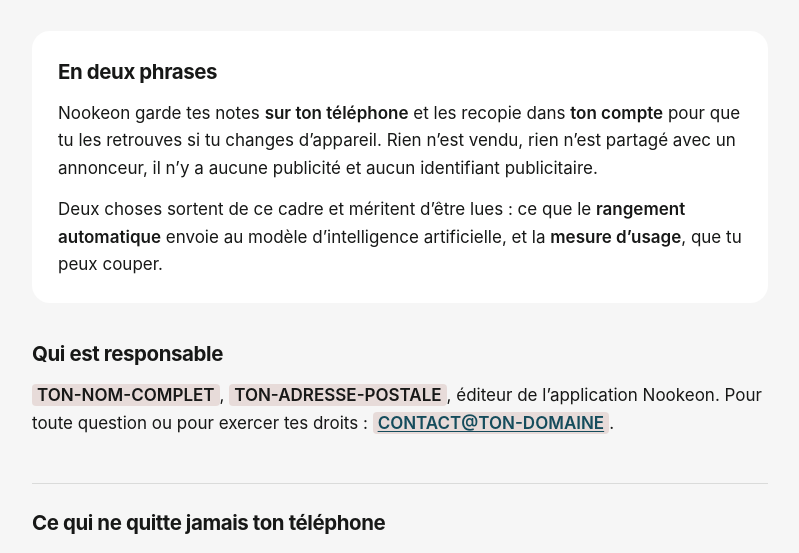
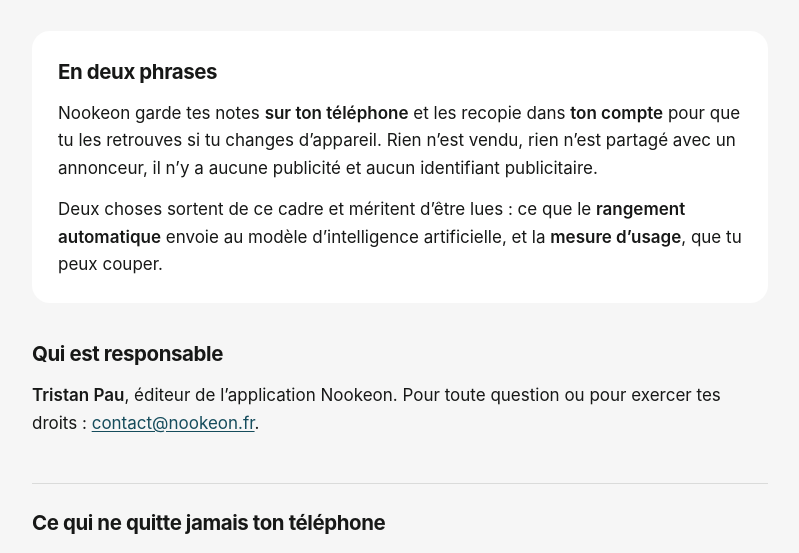
Before and after one commit to CaptainHook1/nookeon-legal, a plain HTML site: page index.html in a window 1280 px wide. Shown: the part 236-789 px from the top of the page, without its empty margins (240-1039 px from the left). Drawn offline with Linux system fonts and the light colour scheme.

Commit message:
Le responsable de traitement est nomme, et joignable

```diff
--- a/index.html
+++ b/index.html
@@ -15,10 +15,16 @@
       de confidentialité qui donne l'adresse IP de son lecteur à Google Fonts
       se contredit avant sa première phrase.
 
-      ⚠️ TROIS BLANCS À REMPLIR AVANT DE PUBLIER, écrits pour qu'on ne puisse
-      pas les rater : TON-NOM-COMPLET, CONTACT@TON-DOMAINE et TON-ADRESSE-POSTALE.
-      Le RGPD (art. 13) exige l'identité et le contact du responsable de
-      traitement : sans eux, cette page ne vaut rien.
+      L'identité du responsable de traitement est celle qu'exige le RGPD
+      (art. 13) : un nom et un moyen de contact. PAS D'ADRESSE POSTALE ici, et
+      c'est un choix — l'article 13 demande « les coordonnées », qu'une adresse
+      e-mail satisfait. L'adresse redeviendra obligatoire le jour où il faudra
+      des MENTIONS LÉGALES (LCEN art. 6-III), c'est-à-dire quand l'app sera
+      vendue ; ce sera une autre page.
+
+      ⚠️ `contact@nookeon.fr` DOIT RECEVOIR DU COURRIER. Une adresse de contact
+      RGPD qui rebondit vaut moins que pas d'adresse du tout : le délai d'un
+      mois court quand même, et c'est la première chose qu'un plaignant montre.
 
       ⚠️ ET UNE PHRASE QUI MANQUE EXPRÈS, au chapitre du modèle d'IA : celle qui
       dirait que Google ne se sert pas des contenus pour entraîner ses modèles.
@@ -159,12 +165,6 @@
         padding: 0;
         margin: 0 0 12px;
       }
-      .blanc {
-        background: rgba(140, 58, 47, 0.14);
-        padding: 1px 5px;
-        border-radius: 4px;
-        font-weight: 600;
-      }
       table {
         width: 100%;
         border-collapse: collapse;
@@ -225,10 +225,8 @@
 
       <h2>Qui est responsable</h2>
       <p>
-        <span class="blanc">TON-NOM-COMPLET</span>, <span class="blanc">TON-ADRESSE-POSTALE</span>,
-        éditeur de l’application Nookeon. Pour toute question ou pour exercer tes droits :
-        <a href="mailto:CONTACT@TON-DOMAINE"><span class="blanc">CONTACT@TON-DOMAINE</span></a
-        >.
+        <strong>Tristan Pau</strong>, éditeur de l’application Nookeon. Pour toute question ou pour
+        exercer tes droits : <a href="mailto:contact@nookeon.fr">contact@nookeon.fr</a>.
       </p>
 
       <h2>Ce qui ne quitte jamais ton téléphone</h2>
@@ -453,8 +451,7 @@
         Tu peux demander l’accès à tes données, leur correction, leur effacement, leur portabilité
         dans un format lisible, la limitation de leur traitement, et t’opposer à la mesure d’usage.
         Écris à
-        <a href="mailto:CONTACT@TON-DOMAINE"><span class="blanc">CONTACT@TON-DOMAINE</span></a> :
-        réponse sous un mois.
+        <a href="mailto:contact@nookeon.fr">contact@nookeon.fr</a> : réponse sous un mois.
       </p>
       <p>
         L’effacement se fait aussi tout seul depuis l’app. L’export complet de tes données n’a pas
@@ -527,10 +524,7 @@
       </p>
 
       <footer>
-        <p>
-          Nookeon — <span class="blanc">TON-NOM-COMPLET</span>. Dernière mise à jour : 5 septembre
-          2026.
-        </p>
+        <p>Nookeon — Tristan Pau. Dernière mise à jour : 5 septembre 2026.</p>
       </footer>
     </main>
   </body>
```
Also changed, not shown: 1 other file.
